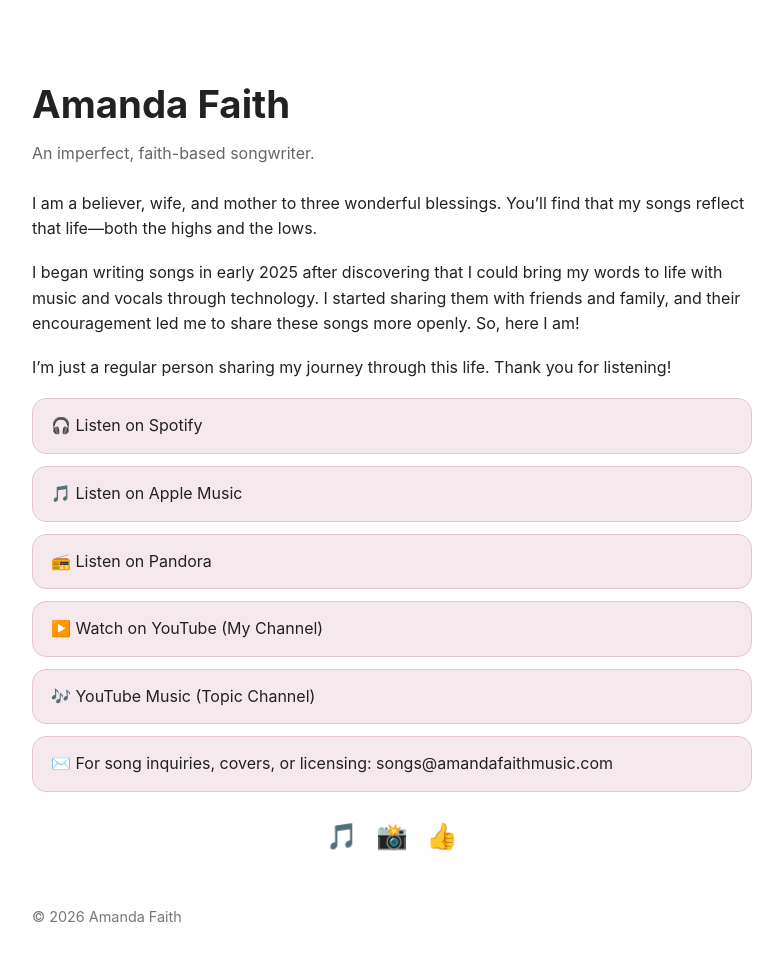
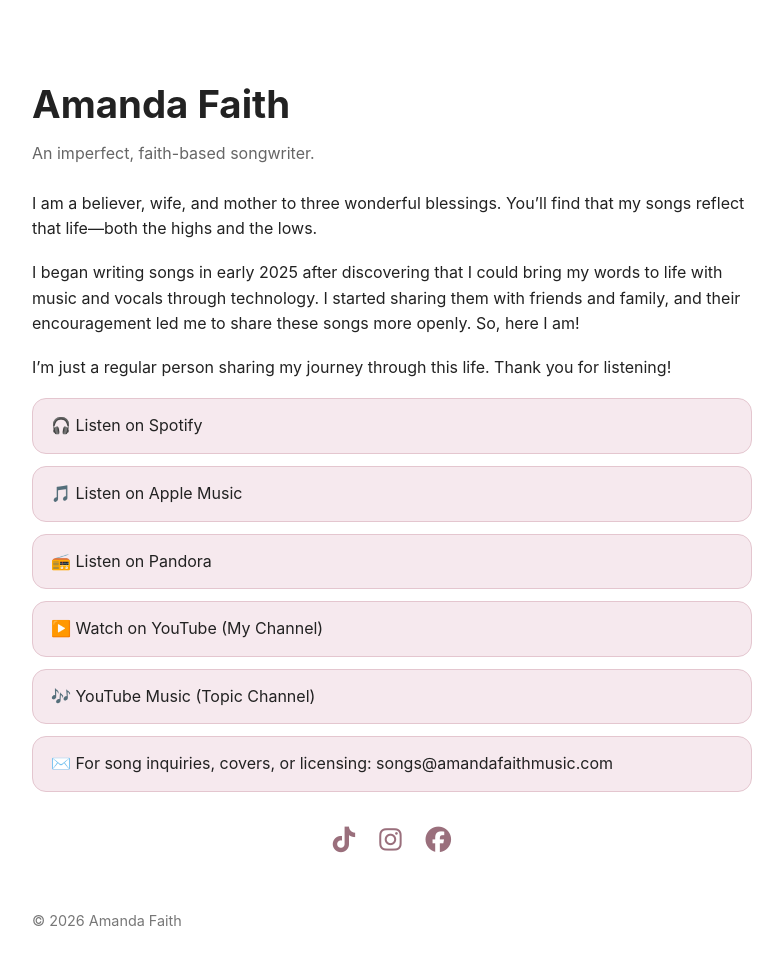
Before and after one commit to AmandaFaithCo/amandafaithco.github.io, a plain HTML site: page index.html in a window 1280 px wide. Shown: the whole page, without its empty margins (248-1031 px from the left). Drawn offline with Linux system fonts and the light colour scheme.

Commit message:
Update index.html

```diff
--- a/index.html
+++ b/index.html
@@ -1,6 +1,7 @@
 <!DOCTYPE html>
 <html lang="en">
-<head>
+<link rel="stylesheet" href="https://cdnjs.cloudflare.com/ajax/libs/font-awesome/6.5.1/css/all.min.css">
+  <head>
   <meta charset="UTF-8" />
   <meta name="viewport" content="width=device-width, initial-scale=1.0" />
   <title>Amanda Faith Music</title>
@@ -43,22 +44,26 @@
       font-size: 0.9rem;
       color: #777;
     }
+
 .socials {
-  margin-top: 24px;
+  margin-top: 28px;
   display: flex;
   justify-content: center;
-  gap: 18px;
+  gap: 24px;
   font-size: 1.6rem;
 }
 
 .socials a {
+  color: #9a6f7c; /* soft blush */
   text-decoration: none;
-  transition: transform 0.2s ease;
+  transition: transform 0.2s ease, color 0.2s ease;
 }
 
 .socials a:hover {
   transform: scale(1.15);
+  color: #7a4f5c; /* deeper blush */
 }
+
   </style>
 </head>
 <body>
@@ -102,11 +107,20 @@ I’m just a regular person sharing my journey through this life. Thank you for
   ✉️ For song inquiries, covers, or licensing: songs@amandafaithmusic.com
 </a>
 
-  <div class="socials">
-  <a href="https://www.tiktok.com/@amanda.faith.music" target="_blank" aria-label="TikTok">🎵</a>
-  <a href="https://www.instagram.com/amanda.faith.music" target="_blank" aria-label="Instagram">📸</a>
-  <a href="https://www.facebook.com/share/1GMX8KFmQF/?mibextid=wwXIfr" target="_blank" aria-label="Facebook">👍</a>
+<div class="socials">
+  <a href="https://www.tiktok.com/@amanda.faith.music" target="_blank" aria-label="TikTok">
+    <i class="fa-brands fa-tiktok"></i>
+  </a>
+
+  <a href="https://www.instagram.com/amanda.faith.music" target="_blank" aria-label="Instagram">
+    <i class="fa-brands fa-instagram"></i>
+  </a>
+
+  <a href="https://www.facebook.com/share/1GMX8KFmQF/?mibextid=wwXIfr" target="_blank" aria-label="Facebook">
+    <i class="fa-brands fa-facebook"></i>
+  </a>
 </div>
+
 
   <div class="footer">
     © <span id="year"></span> Amanda Faith
```
